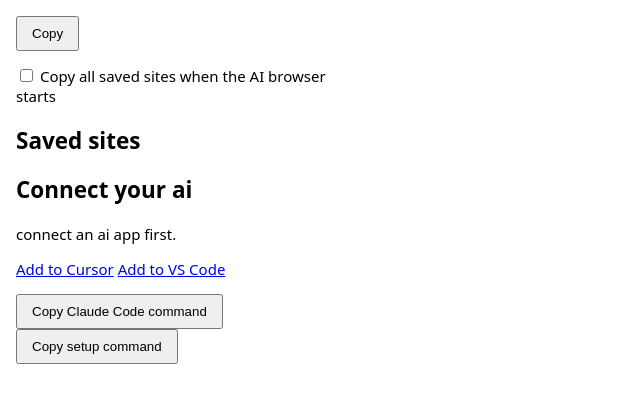
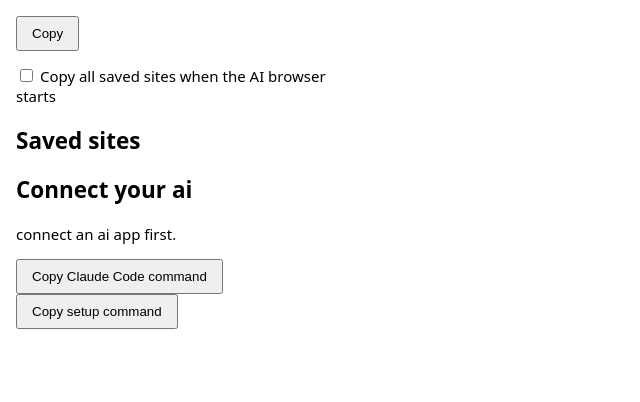
Before and after one commit to levinkin/syncme, a browser extension: page approve.html in a window 1280 px wide. Shown: the whole page, without its empty margins (0-640 px from the left). Drawn offline with Linux system fonts and the light colour scheme.

Commit message:
remove editor install links

```diff
--- a/approve.html
+++ b/approve.html
@@ -11,7 +11,6 @@
 <h2>Connect your ai</h2>
 <p id="waiting" hidden>connect an ai app first.</p>
 <p id="pairing" hidden><span></span> <button id="repair">Re-pair</button></p>
-<p><a id="cursor" hidden>Add to Cursor</a> <a id="vscode" hidden>Add to VS Code</a></p>
 <button id="claude">Copy Claude Code command</button> <button id="setup">Copy setup command</button>
 </div>
 <script src="approve.js"></script></html>
--- a/approve.js
+++ b/approve.js
@@ -54,16 +54,6 @@ if (!requested) copyButton.onclick = async () => {
 };
 chrome.storage.local.get('autoSync').then(({autoSync}) => { auto.checked = autoSync === true; });
 auto.onchange = () => chrome.storage.local.set({autoSync: auto.checked});
-const server = {name: 'syncme', command: 'npx', args: ['-y', 'syncme-mcp']};
-const links = {
-  cursor: 'cursor://anysphere.cursor-deeplink/mcp/install?name=syncme&config=' + btoa(JSON.stringify({command: server.command, args: server.args})),
-  vscode: 'vscode:mcp/install?' + encodeURIComponent(JSON.stringify(server)),
-};
-for (const [id, href] of Object.entries(links)) {
-  const link = document.querySelector('#' + id);
-  link.href = href;
-  link.hidden = false;
-}
 document.querySelector('#claude').onclick = () => navigator.clipboard.writeText('claude mcp add syncme -- npx -y syncme-mcp');
 document.querySelector('#setup').onclick = () => navigator.clipboard.writeText('npx -y syncme-mcp setup');
 chrome.storage.session.get(['connected', 'pairing']).then(({connected, pairing}) => {
```
